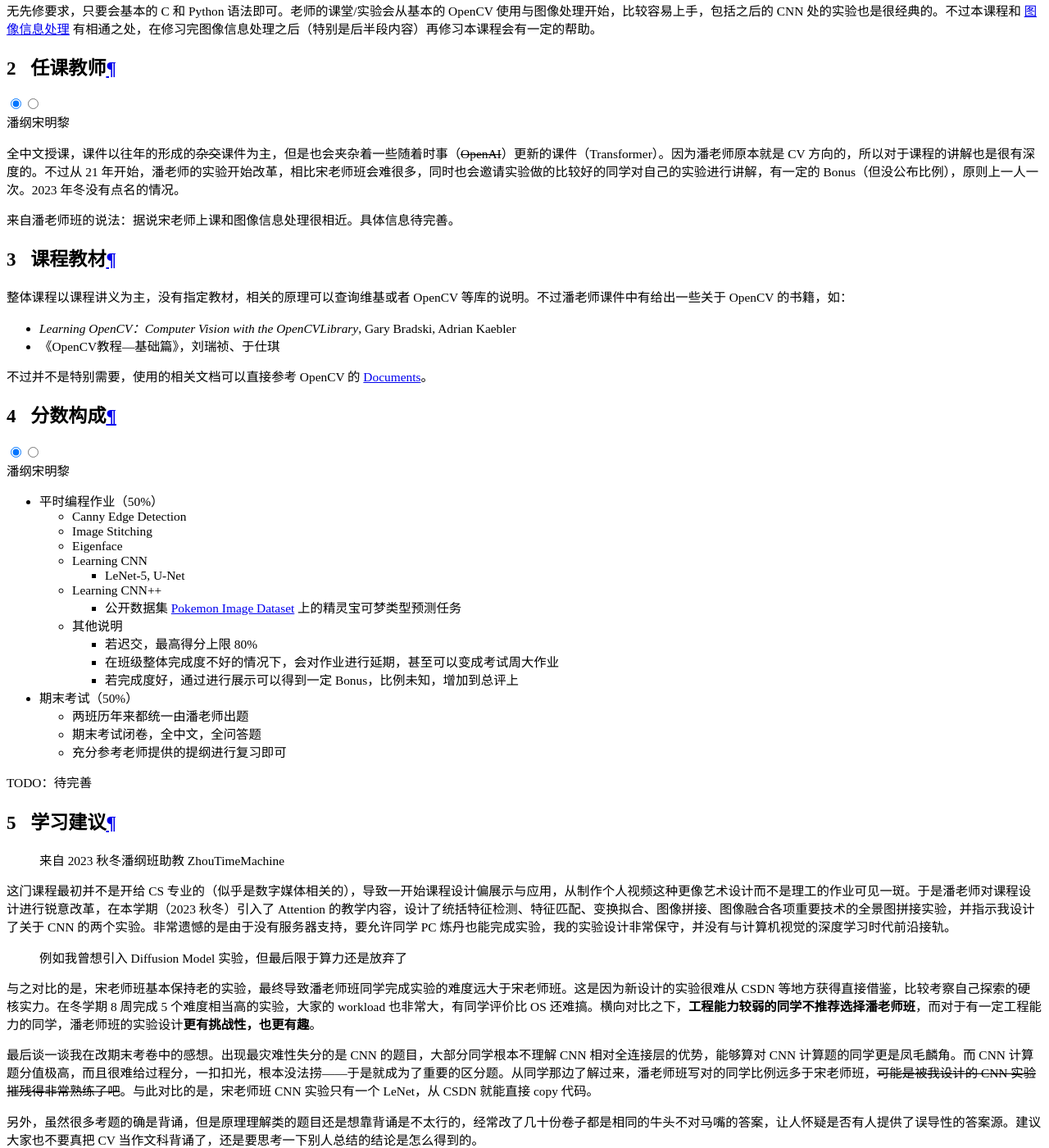
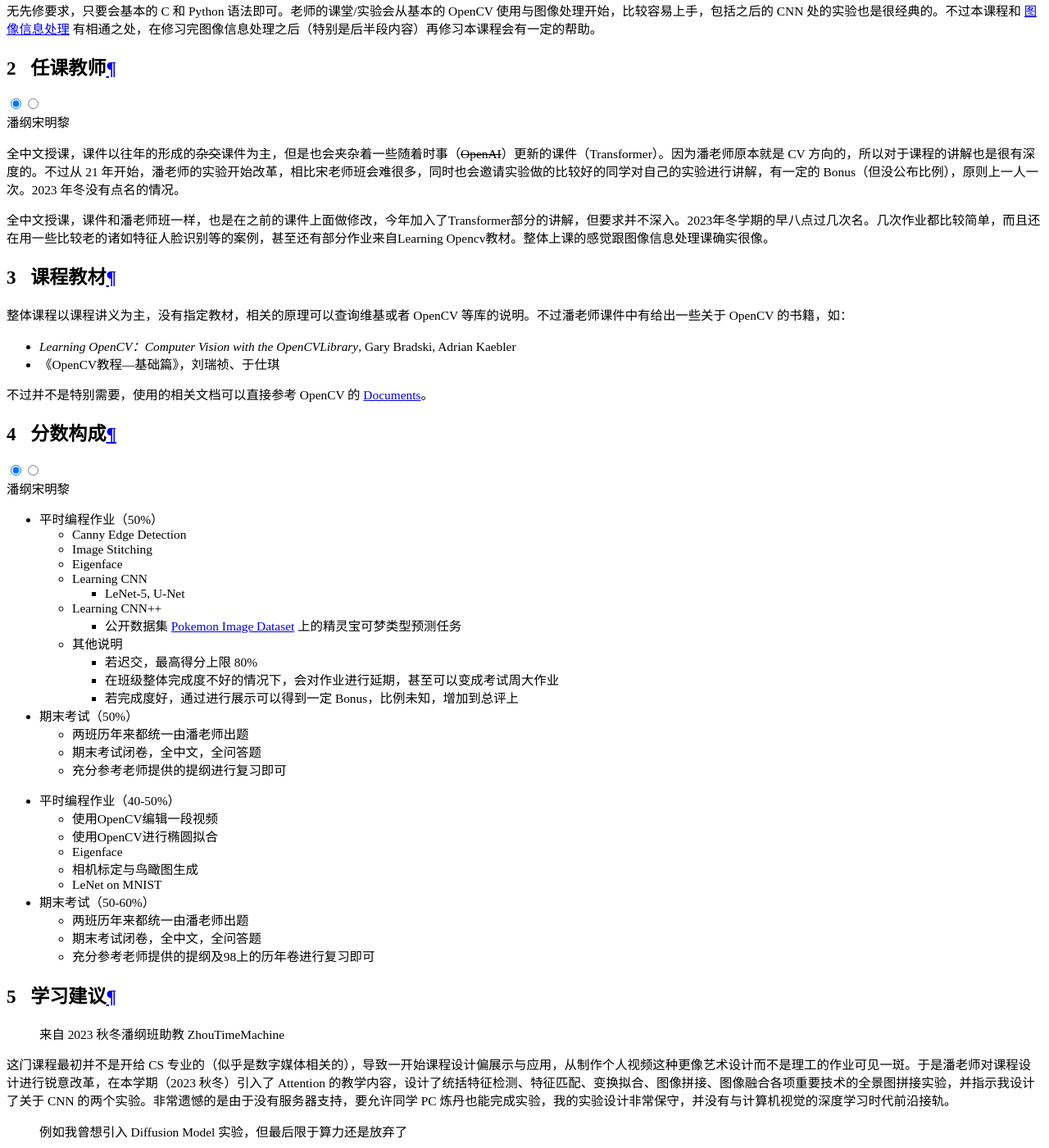
Before and after one commit to ZJU-Turing/TuringCourses, an MkDocs documentation site: the page built from docs/major_elective/computer_vision/index.md, in a window 1280 px wide and 1400 px high, scrolled down 18527 px. Shown: the whole window at 82% size. Built offline with MkDocs 1.6.1 and Material for MkDocs 9.7.7, drawn with Linux system fonts in a browser that asks for light colours; comment, search, counter and statistics services are not loaded.

Commit message:
docs: 添加计算机视觉课程宋明黎老师班内容 (#163)

```diff
--- a/docs/major_elective/computer_vision/index.md
+++ b/docs/major_elective/computer_vision/index.md
@@ -25,7 +25,7 @@
 
 === "宋明黎"
 
-    来自潘老师班的说法：据说宋老师上课和图像信息处理很相近。具体信息待完善。
+    全中文授课，课件和潘老师班一样，也是在之前的课件上面做修改，今年加入了Transformer部分的讲解，但要求并不深入。2023年冬学期的早八点过几次名。几次作业都比较简单，而且还在用一些比较老的诸如特征人脸识别等的案例，甚至还有部分作业来自Learning Opencv教材。整体上课的感觉跟图像信息处理课确实很像。
 
 ## 课程教材
 
@@ -59,7 +59,16 @@
 
 === "宋明黎"
 
-    TODO：待完善
+    - 平时编程作业（40-50%）
+        - 使用OpenCV编辑一段视频
+        - 使用OpenCV进行椭圆拟合
+        - Eigenface
+        - 相机标定与鸟瞰图生成
+        - LeNet on MNIST
+    - 期末考试（50-60%）
+        - 两班历年来都统一由潘老师出题
+        - 期末考试闭卷，全中文，全问答题
+        - 充分参考老师提供的提纲及98上的历年卷进行复习即可
 
 ## 学习建议
 
```
